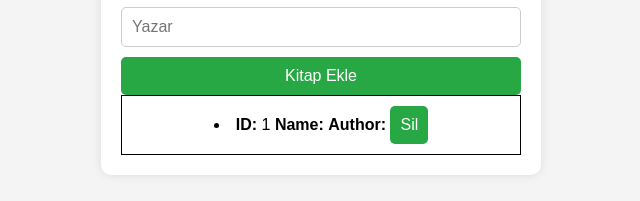
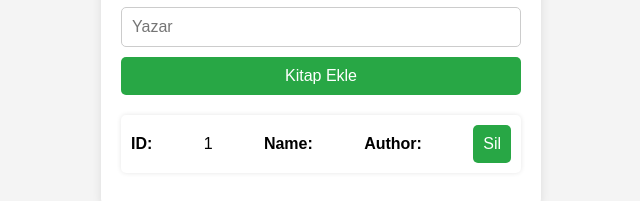
Before and after one commit to murselsen/small-library-app, a website built with Vite: page src/index.html in a window 1280 px wide. Both pictures are taken after a click on the button "Kitap Ekle". Shown: the part 177-378 px from the top of the page, without its empty margins (319-959 px from the left). Built offline with nearby package versions, Linux system fonts and the light colour scheme.

Commit message:
Refactor book list styles to use a class selector and remove unused styles

```diff
--- a/package.json
+++ b/package.json
@@ -1,7 +1,7 @@
 {
   "name": "small-library-app",
   "private": false,
-  "version": "1.0.172",
+  "version": "1.0.173",
   "type": "module",
   "scripts": {
     "start": "vite",
--- a/src/css/styles.css
+++ b/src/css/styles.css
@@ -47,13 +47,13 @@ button:hover {
   background: #218838;
 }
 
-ul {
+.bookList {
   list-style-type: none;
   padding: 0;
   margin-top: 20px;
 }
 
-ul li {
+.bookList li {
   background: #fff;
   margin: 5px 0;
   padding: 10px;
@@ -77,12 +77,3 @@ ul li {
 .delete-btn:hover {
   background: #c82333;
 }
-
-#bookList {
-  padding: 10px;
-  width: 100%;
-  border: 1px solid black;
-  display: flex;
-  flex-direction: column;
-  gap: 20px;
-}
--- a/src/index.html
+++ b/src/index.html
@@ -4,7 +4,7 @@
 <head>
     <meta charset="UTF-8">
     <meta name="viewport" content="width=device-width, initial-scale=1.0">
-    <title>Mini Kütüphane</title>
+    <title>📚 Mini Kütüphane</title>
     <link rel="stylesheet" href="css/styles.css">
 </head>
 
@@ -16,7 +16,7 @@
             <input type="text" id="authorName" placeholder="Yazar">
             <button id="addBook">Kitap Ekle</button>
         </div>
-        <table id="bookList"></table>
+        <ul class="bookList" id="bookList"></ul>
     </div>
     <script type="module" src="js/script.js"></script>
 </body>
--- a/vite.config.js
+++ b/vite.config.js
@@ -2,7 +2,7 @@ import { defineConfig } from "vite";
 
 export default defineConfig({
   // Vite'nin proje kök dizinini belirtir ve GitHub Pages'te yayınlamak için gerekli olan alt dizini belirtir
-  base: process.env.NODE_ENV === "development" ? "./" : "/simple-library-app/",
+  base: process.env.NODE_ENV === "development" ? "./" : "/small-library-app/",
   // Vite'nin proje kök dizini olarak 'src' klasörünü kullanmasını sağlar
   root: "src",
   // Sunucu Ayarları
```
Also changed, not shown: 1 other file.
